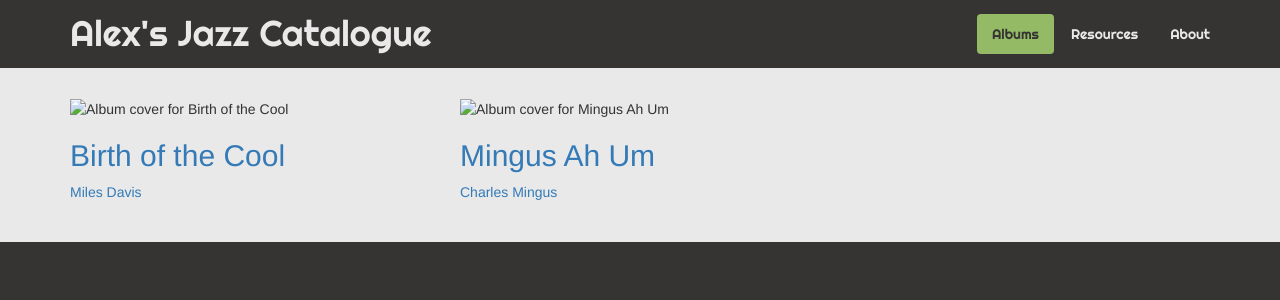
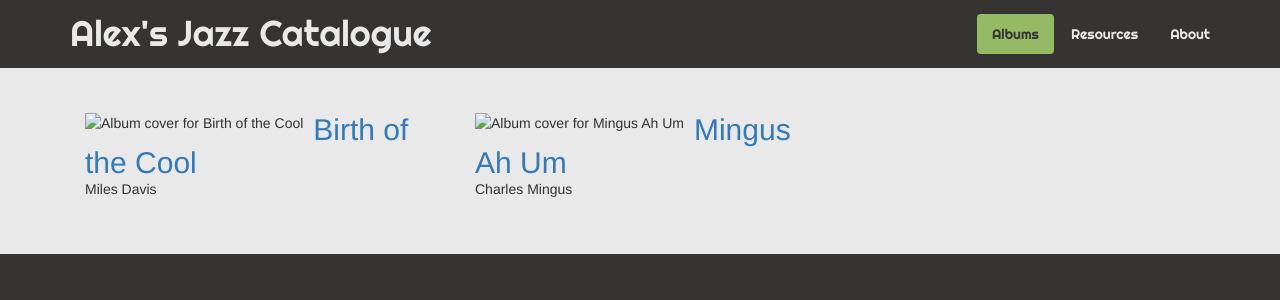
Before and after one commit to gondek/jazz-catalogue, a Jekyll site: the page built from index.html, in a window 1280 px wide. Shown: the top 300 px of the page. Built offline with Jekyll 4.4.1, drawn with Linux system fonts in a browser that asks for light colours.

Commit message:
Improved styling and layout on home page and album pages

```diff
--- a/_sass/main.scss
+++ b/_sass/main.scss
@@ -1,12 +1,26 @@
 @import 'bootstrap';
+
+// Variables
+// =========================================
 
 $street-grey: #353432;
 $off-white: #e9e9e9;
 $retro-green: #94ba65;
 
+// Core
+// =========================================
+
 body {
   background: $street-grey;
 }
+
+.main {
+  background: $off-white;
+  padding: 15*2px 0;
+}
+
+// Header
+// =========================================
 
 header {
   font-family: 'Righteous', cursive;
@@ -34,16 +48,53 @@
   }
 }
 
-.main {
-  background: $off-white;
-  padding: 15*2px 0;
+// Home Page
+// =========================================
+
+.album-summary {
+  padding: 15px;
+
+  img {
+    float: left;
+    margin-right: 10px;
+  }
+
+  .album-meta {
+    h2 {
+      margin: 0;
+    }
+  }
+
+  &:hover {
+    background: darken($off-white, 10%);
+  }
 }
+
+
+// Individual Album Page
+// =========================================
 
 .album {
   img {
     max-width: 100%;
   }
+
+  h2 {
+    font-size: 3em;
+    margin-top: 0;
+  }
+
+  .album-artist {
+    font-size: 1.5em;
+  }
+
+  .album-meta {
+    font-size: 1.5em;
+  }
 }
+
+// General Content Page
+// =========================================
 
 .page {
   h2 {
--- a/index.html
+++ b/index.html
@@ -4,10 +4,12 @@
 <div class="row">
   {% for post in site.posts %}
     <div class="col-lg-4 col-sm-6">
-      <div class="album-summary">
+      <div class="album-summary clearfix">
         <img src="{{ "/assets/thumbnails/" | prepend: site.baseurl }}{{ post.slug }}.jpg" alt="Album cover for {{ post.title }}"/>
-        <h2><a class="post-link" href="{{ post.url | prepend: site.baseurl }}">{{ post.title }}</a></h2>
-        {% assign artist = site.data.artists[post.artist] %}<p><a href="{{ artist.wiki }}">{{ artist.name }}</a></p>
+        <div class="album-meta">
+          <h2><a class="post-link" href="{{ post.url | prepend: site.baseurl }}">{{ post.title }}</a></h2>
+          {% assign artist = site.data.artists[post.artist] %}<p>{{ artist.name }}</p>
+        </div>
       </div>
     </div>
   {% endfor %}
```
Also changed, not shown: _layouts/album.html (+7 -2 lines).
